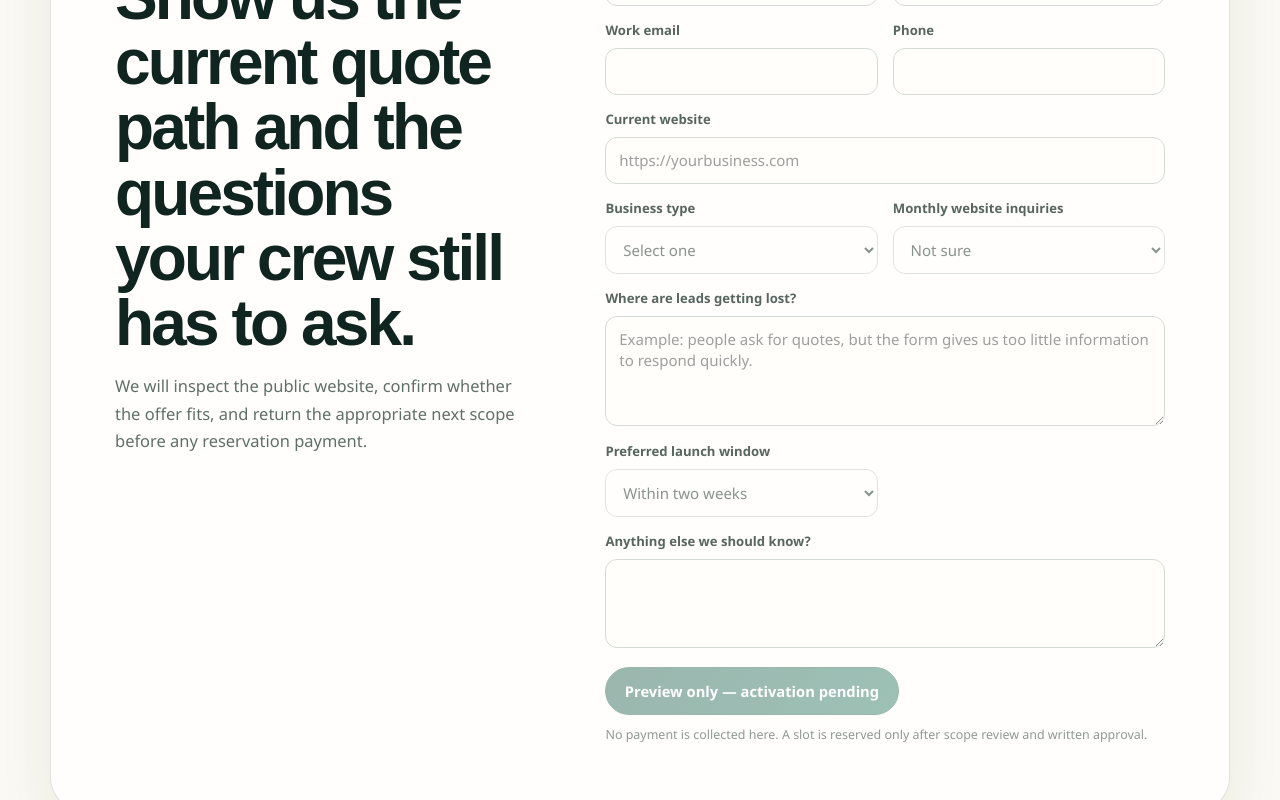
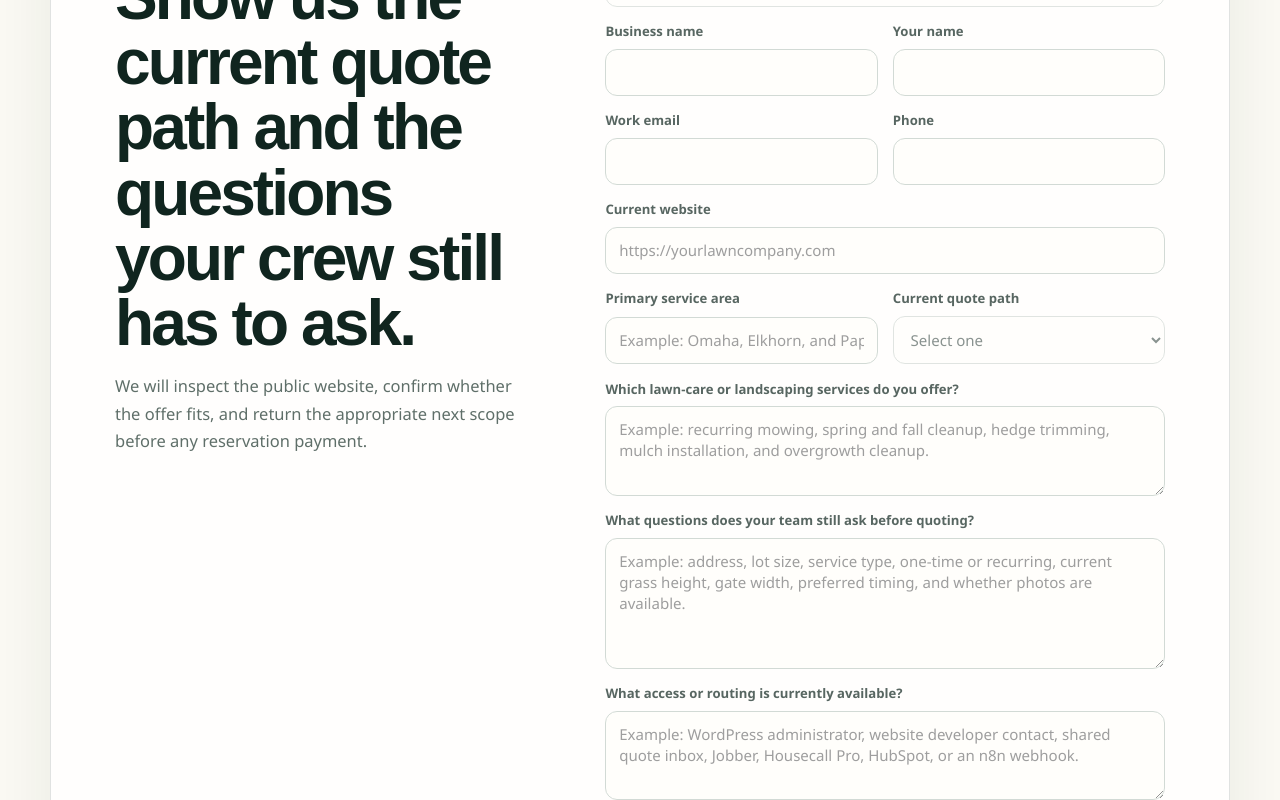
Before and after one commit to AlterProgramming/Portfolio, a Next.js app: page /intake-sprint in a window 1280 px wide. Shown: the part 6280-7080 px from the top of the page. Built offline with nearby package versions, Linux system fonts and the light colour scheme; no server answers.

Commit message:
Make commercial intake form lawn-care specific

```diff
--- a/app/intake-sprint/IntakeForm.tsx
+++ b/app/intake-sprint/IntakeForm.tsx
@@ -13,17 +13,27 @@ const contactEmail =
 
 function buildEmailBody(data: Record<string, string>) {
   return [
-    'BrightEngine Client Intake Sprint inquiry',
+    'BrightEngine Lawn Care Quote Intake inquiry',
     '',
+    `Requested starting point: ${data.requestType}`,
     `Business: ${data.businessName}`,
     `Contact: ${data.contactName}`,
     `Email: ${data.email}`,
     `Phone: ${data.phone || 'Not provided'}`,
     `Website: ${data.website}`,
-    `Business type: ${data.businessType}`,
-    `Primary lead problem: ${data.leadProblem}`,
-    `Approximate monthly inquiries: ${data.monthlyInquiries || 'Not sure'}`,
-    `Preferred launch window: ${data.launchWindow || 'Flexible'}`,
+    `Service area: ${data.serviceArea}`,
+    `Current quote path: ${data.currentQuotePath}`,
+    `Approximate monthly website inquiries: ${data.monthlyInquiries || 'Not sure'}`,
+    `Preferred timing: ${data.launchWindow || 'Flexible'}`,
+    '',
+    'Services offered:',
+    data.servicesOffered || 'Not provided',
+    '',
+    'Questions the team still asks before quoting:',
+    data.repeatedQuestions || 'Not provided',
+    '',
+    'Available website or workflow access:',
+    data.availableAccess || 'Not provided',
     '',
     'Additional context:',
     data.context || 'None provided',
@@ -66,7 +76,7 @@ export function IntakeForm() {
           method: 'POST',
           headers: { 'Content-Type': 'application/json' },
           body: JSON.stringify({
-            source: 'brightengine-client-intake-sprint',
+            source: 'brightengine-lawn-care-intake-sprint',
             submittedAt: new Date().toISOString(),
             ...payload,
           }),
@@ -81,7 +91,7 @@ export function IntakeForm() {
       }
 
       const subject = encodeURIComponent(
-        `Client Intake Sprint — ${payload.businessName || 'new inquiry'}`,
+        `Lawn Care Intake ${payload.requestType || 'request'} — ${payload.businessName || 'new inquiry'}`,
       )
       const body = encodeURIComponent(buildEmailBody(payload))
       window.location.href = `mailto:${contactEmail}?subject=${subject}&body=${body}`
@@ -90,7 +100,7 @@ export function IntakeForm() {
     } catch {
       setSubmissionState('error')
       setMessage(
-        `The form could not send. Email ${contactEmail} with your website and primary lead problem.`,
+        `The form could not send. Email ${contactEmail} with the business website and the questions your team asks before quoting.`,
       )
     }
   }
@@ -98,9 +108,18 @@ export function IntakeForm() {
   return (
     <form className={styles.intakeForm} onSubmit={handleSubmit}>
       <fieldset className={styles.fieldset} disabled={!activationEnabled || submissionState === 'submitting'}>
-        <legend className={styles.srOnly}>Request a Client Intake Sprint</legend>
+        <legend className={styles.srOnly}>Request a lawn-care intake review or sprint</legend>
 
         <div className={styles.formGrid}>
+          <label className={`${styles.field} ${styles.fieldWide}`}>
+            <span>Where would you like to start?</span>
+            <select name="requestType" required defaultValue="Intake Review — $250">
+              <option>Intake Review — $250</option>
+              <option>Full Quote Intake Sprint — $950</option>
+              <option>Not sure — recommend the smallest useful scope</option>
+            </select>
+          </label>
+
           <label className={styles.field}>
             <span>Business name</span>
             <input name="businessName" autoComplete="organization" required />
@@ -127,23 +146,60 @@ export function IntakeForm() {
               name="website"
               type="url"
               inputMode="url"
-              placeholder="https://yourbusiness.com"
+              placeholder="https://yourlawncompany.com"
               required
             />
           </label>
 
           <label className={styles.field}>
-            <span>Business type</span>
-            <select name="businessType" required defaultValue="">
-              <option value="" disabled>
-                Select one
-              </option>
-              <option>Lawn care or landscaping</option>
-              <option>Cleaning service</option>
-              <option>Repair or installation</option>
-              <option>Professional service</option>
-              <option>Other local service</option>
+            <span>Primary service area</span>
+            <input
+              name="serviceArea"
+              placeholder="Example: Omaha, Elkhorn, and Papillion"
+              required
+            />
+          </label>
+
+          <label className={styles.field}>
+            <span>Current quote path</span>
+            <select name="currentQuotePath" required defaultValue="">
+              <option value="" disabled>Select one</option>
+              <option>Generic website contact form</option>
+              <option>Phone or text only</option>
+              <option>Email link only</option>
+              <option>Existing quote form that needs improvement</option>
+              <option>Third-party booking or CRM form</option>
+              <option>Not sure</option>
             </select>
+          </label>
+
+          <label className={`${styles.field} ${styles.fieldWide}`}>
+            <span>Which lawn-care or landscaping services do you offer?</span>
+            <textarea
+              name="servicesOffered"
+              rows={3}
+              placeholder="Example: recurring mowing, spring and fall cleanup, hedge trimming, mulch installation, and overgrowth cleanup."
+              required
+            />
+          </label>
+
+          <label className={`${styles.field} ${styles.fieldWide}`}>
+            <span>What questions does your team still ask before quoting?</span>
+            <textarea
+              name="repeatedQuestions"
+              rows={5}
+              placeholder="Example: address, lot size, service type, one-time or recurring, current grass height, gate width, preferred timing, and whether photos are available."
+              required
+            />
+          </label>
+
+          <label className={`${styles.field} ${styles.fieldWide}`}>
+            <span>What access or routing is currently available?</span>
+            <textarea
+              name="availableAccess"
+              rows={3}
+              placeholder="Example: WordPress administrator, website developer contact, shared quote inbox, Jobber, Housecall Pro, HubSpot, or an n8n webhook."
+            />
           </label>
 
           <label className={styles.field}>
@@ -157,18 +213,8 @@ export function IntakeForm() {
             </select>
           </label>
 
-          <label className={`${styles.field} ${styles.fieldWide}`}>
-            <span>Where are leads getting lost?</span>
-            <textarea
-              name="leadProblem"
-              rows={4}
-              placeholder="Example: people ask for quotes, but the form gives us too little information to respond quickly."
-              required
-            />
-          </label>
-
           <label className={styles.field}>
-            <span>Preferred launch window</span>
+            <span>Preferred timing</span>
             <select name="launchWindow" defaultValue="Within two weeks">
               <option>As soon as possible</option>
               <option>Within two weeks</option>
@@ -190,10 +236,10 @@ export function IntakeForm() {
 
         <div className={styles.formFooter}>
           <button className={styles.primaryButton} type="submit">
-            {activationEnabled ? 'Request a build slot' : 'Preview only — activation pending'}
+            {activationEnabled ? 'Request the appropriate next scope' : 'Preview only — activation pending'}
           </button>
           <p>
-            No payment is collected here. A slot is reserved only after scope review and written approval.
+            No payment is collected here. A review or build begins only after written scope approval.
           </p>
         </div>
       </fieldset>
```
